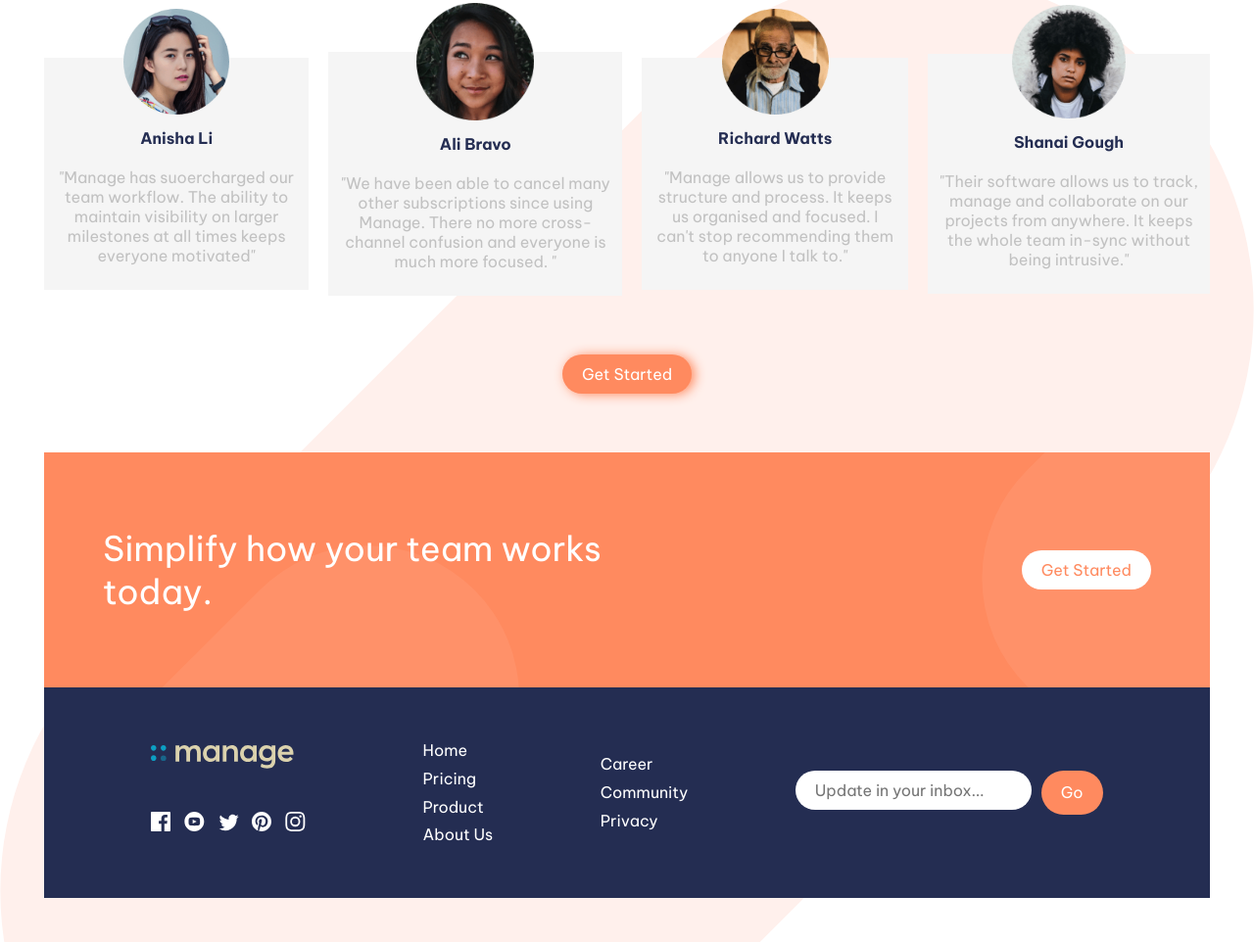
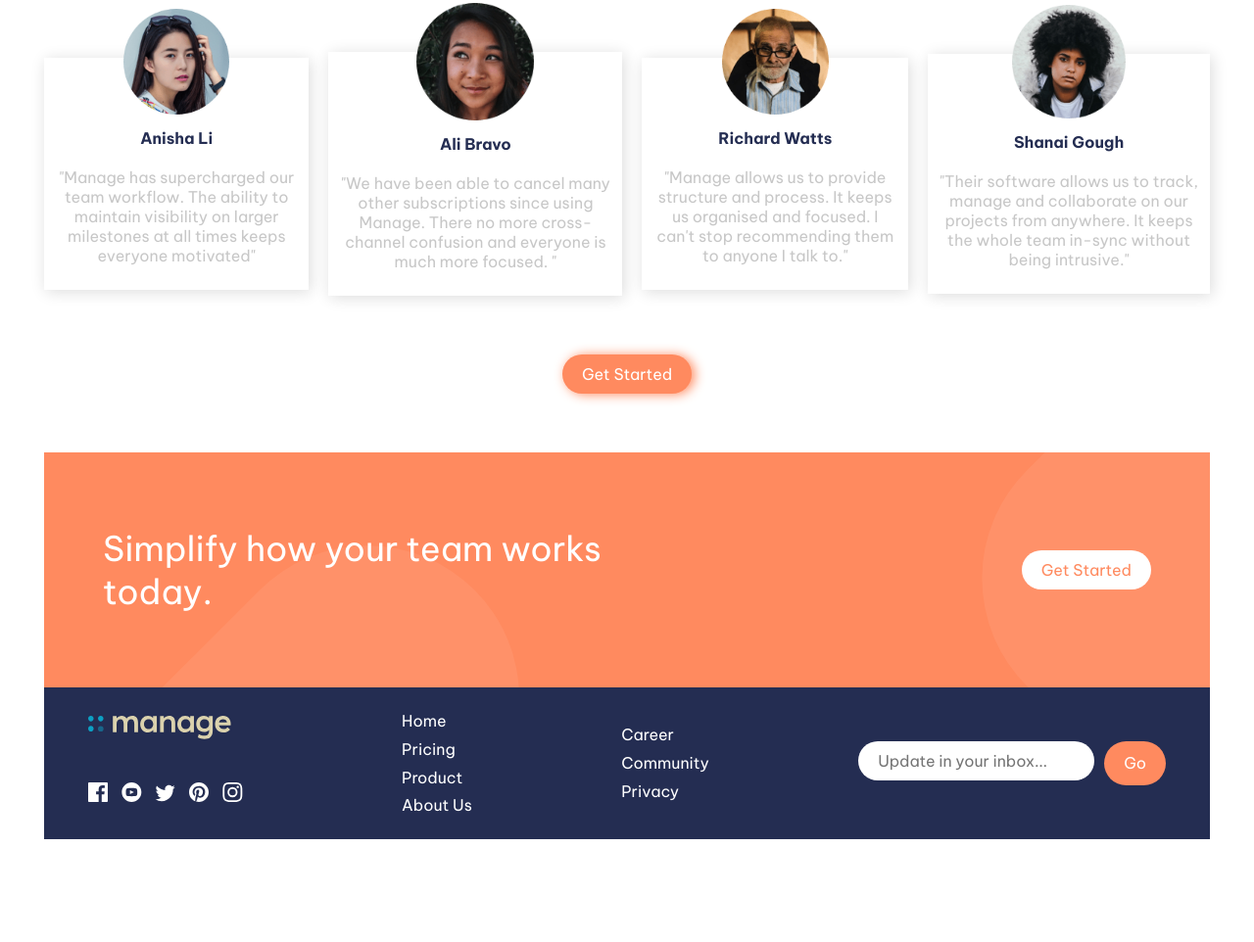
Before and after one commit to Alpha-code-max/manage-landing-page, a plain HTML site: page index.html in a window 1280 px wide. Shown: the part 1307-2269 px from the top of the page at 98% size. After the commit the page ends 2209 px from the top, so only its background shows below. Drawn offline with nearby package versions, Linux system fonts and the light colour scheme.

Commit message:
third project

```diff
--- a/css/style.css
+++ b/css/style.css
@@ -3,23 +3,26 @@
     margin: 0;
     padding: 0;
     box-sizing: border-box;
+    font-family: 'Be Vietnam Pro', sans-serif;
 }
 
 body{
-    font-family: 'Be Vietnam Pro', sans-serif;
+
     font-size: 16px;
     padding: 45px;
     background-image: url(/pictures/bg-tablet-pattern.svg);
-    background-size: contain;
+    /* background-size: contain; */
+    background-repeat: no-repeat;
+    background-position: top;
 }
 
 a{
     text-decoration: none;
 }
 
-li{
+li, li a{
     list-style-type: none;
-    color: hsl(228, 39%, 23%);
+    color: hsl(239, 39%, 23%);
 }
 
 nav{
@@ -163,8 +166,9 @@ nav ul{
 
 .sec3UL{
    text-align: center;
-   background-color: whitesmoke;
+   background-color: white;
    margin: 90px 0px 0px;
+   box-shadow: 2px 2px 15px gainsboro;
 }
 
 .sec3UL img{
@@ -203,9 +207,9 @@ nav ul{
 footer{
     display: flex;
     align-items: center;
-    justify-content:space-evenly;
+    justify-content:space-between;
     background-color: hsl(228, 39%, 23%);
-    padding: 50px 0;
+    padding: 20px 45px;
 }
 
 footerD1{
--- a/index.html
+++ b/index.html
@@ -5,6 +5,7 @@
     <meta http-equiv="X-UA-Compatible" content="IE=edge">
     <meta name="viewport" content="width=device-width, initial-scale=1.0">
     <title>Document</title>
+    <link rel="stylesheet" href="https://unpkg.com/aos@next/dist/aos.css" />
     <link rel="stylesheet" href="/css/style.css">
 </head>
 <body>
@@ -62,26 +63,34 @@
         <h1>What they've said</h1>
 
             <ul>
-                <li class="sec3UL">
+                <li class="sec3UL" data-aos="fade-right"
+                data-aos-offset="300"
+                data-aos-easing="ease-in-sine">
                     <img src="/pictures/avatar-anisha.png" alt="">
                     <h1>Anisha Li</h1>
-                    <p>"Manage has suoercharged our team workflow. The ability to maintain visibility
+                    <p>"Manage has supercharged our team workflow. The ability to maintain visibility
                         on larger milestones at all times keeps everyone motivated"
                     </p>
                 </li>
-                <li class="sec3UL">
+                <li class="sec3UL" data-aos="fade-right"
+                data-aos-offset="300"
+                data-aos-easing="ease-in-sine">
                     <img src="/pictures/avatar-ali.png" alt="">
                     <h1>Ali Bravo</h1>
                     <p>"We have been able to cancel many other subscriptions since using Manage. There no more
                         cross-channel confusion and everyone is much more focused. "</p>
                 </li>
-                <li class="sec3UL">
+                <li class="sec3UL" data-aos="fade-right"
+                data-aos-offset="300"
+                data-aos-easing="ease-in-sine">
                     <img src="/pictures/avatar-richard.png" alt="">
                     <h1>Richard Watts</h1>
                     <p>"Manage allows us to provide structure and process. It keeps us organised and focused.
                         I can't stop recommending them to anyone I talk to."</p>
                 </li>
-                <li class="sec3UL">
+                <li class="sec3UL" data-aos="fade-right"
+                data-aos-offset="300"
+                data-aos-easing="ease-in-sine">
                     <img src="/pictures/avatar-shanai.png" alt="">
                     <h1>Shanai Gough</h1>
                     <p>"Their software allows us to track, manage and collaborate on our projects from anywhere.
@@ -126,5 +135,9 @@
             <div class="input2"><a href="#"> <input type="submit" value="Go"> </a> </div>
         </div>
     </footer>
+    <script src="https://unpkg.com/aos@next/dist/aos.js"></script>
+    <script>
+      AOS.init();
+    </script>
 </body>
 </html>
```
